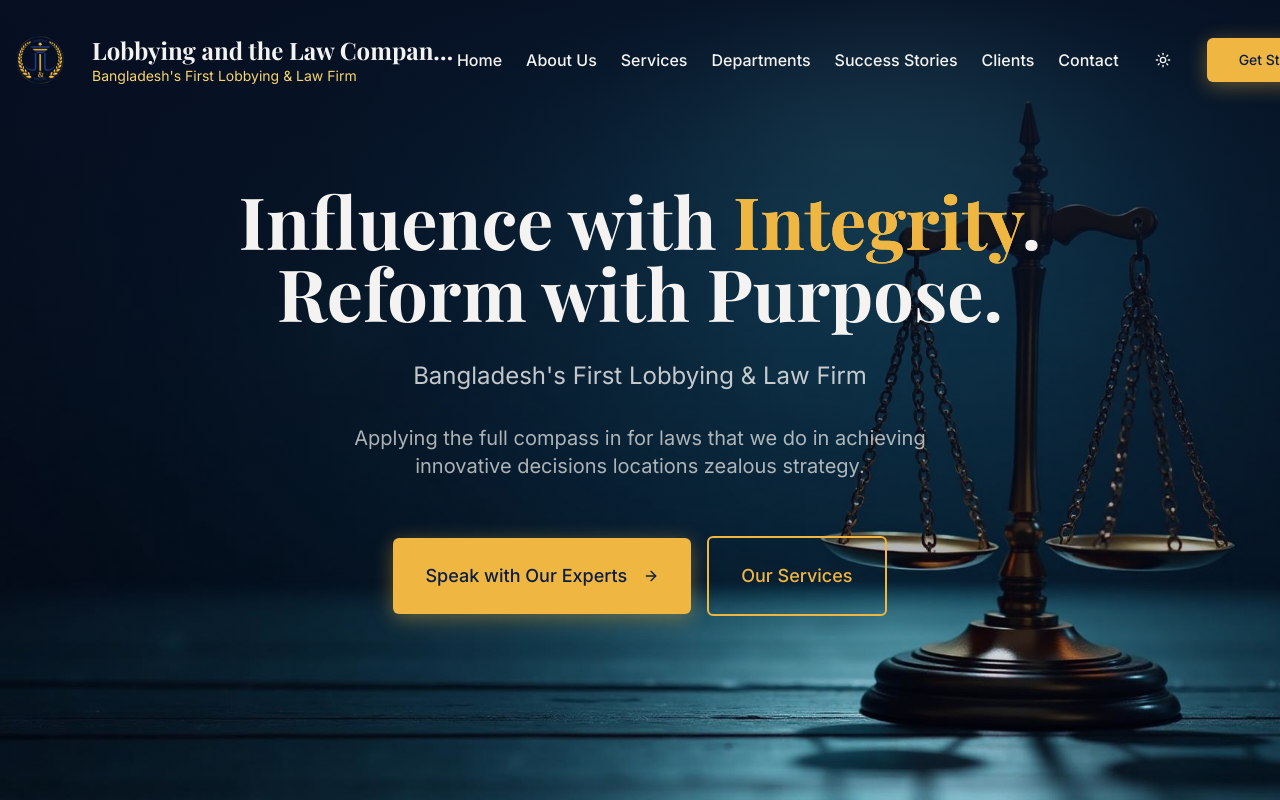
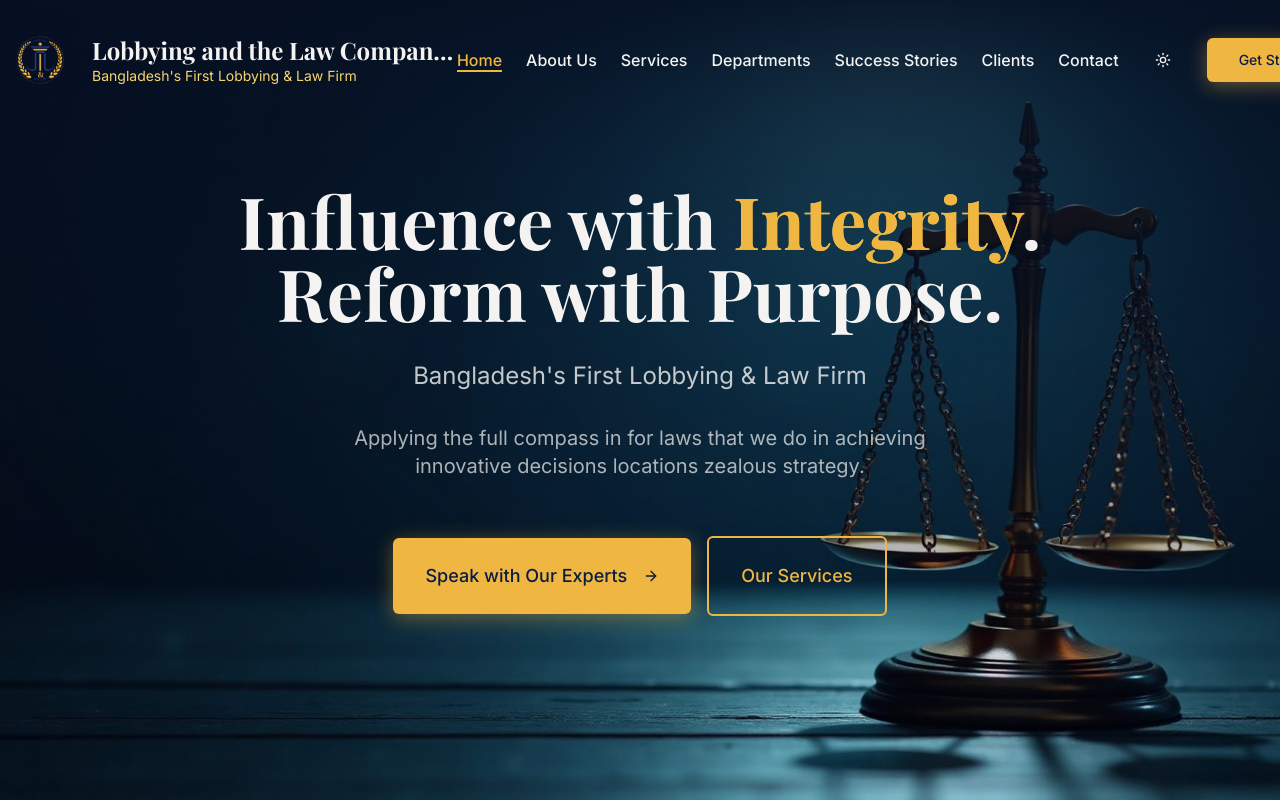
Before and after one commit to UpSkill-Bangladesh/lobbing-and-law, a React (Vite) app: page / in a window 1280 px wide. Shown: the top 800 px of the page. Built offline with nearby package versions, Linux system fonts and the light colour scheme; the HTML template or start-up script is replaced by a standard one.

Commit message:
feat: Update navbar with new links and layout

```diff
--- a/src/components/Navigation.tsx
+++ b/src/components/Navigation.tsx
@@ -24,6 +24,29 @@ const Navigation = () => {
       setIsMobileMenuOpen(false);
     }
   };
+
+  const [activeSection, setActiveSection] = useState("hero");
+
+  useEffect(() => {
+    const handleScroll = () => {
+      const sections = navLinks.map(link => link.id);
+      const scrollPosition = window.scrollY + 100;
+
+      for (const sectionId of sections) {
+        const element = document.getElementById(sectionId);
+        if (element) {
+          const { offsetTop, offsetHeight } = element;
+          if (scrollPosition >= offsetTop && scrollPosition < offsetTop + offsetHeight) {
+            setActiveSection(sectionId);
+            break;
+          }
+        }
+      }
+    };
+
+    window.addEventListener("scroll", handleScroll);
+    return () => window.removeEventListener("scroll", handleScroll);
+  }, []);
 
   const navLinks = [
     { name: "Home", id: "hero" },
@@ -64,7 +87,11 @@ const Navigation = () => {
               <button
                 key={link.id}
                 onClick={() => scrollToSection(link.id)}
-                className="text-sm xl:text-base text-primary-foreground hover:text-gold transition-colors duration-300 font-medium whitespace-nowrap"
+                className={`relative text-sm xl:text-base transition-colors duration-300 font-medium whitespace-nowrap after:content-[''] after:absolute after:w-full after:h-0.5 after:bottom-0 after:left-0 after:bg-gold after:origin-bottom-left after:transition-transform after:duration-300 ${
+                  activeSection === link.id
+                    ? "text-gold after:scale-x-100"
+                    : "text-primary-foreground hover:text-gold after:scale-x-0 hover:after:scale-x-100"
+                }`}
               >
                 {link.name}
               </button>
@@ -123,7 +150,11 @@ const Navigation = () => {
                 <button
                   key={link.id}
                   onClick={() => scrollToSection(link.id)}
-                  className="text-sm sm:text-base text-primary-foreground hover:text-gold transition-colors duration-300 font-medium text-left py-1"
+                  className={`text-sm sm:text-base transition-colors duration-300 font-medium text-left py-1 px-2 rounded ${
+                    activeSection === link.id
+                      ? "text-gold bg-gold/10"
+                      : "text-primary-foreground hover:text-gold hover:bg-gold/5"
+                  }`}
                 >
                   {link.name}
                 </button>
```
